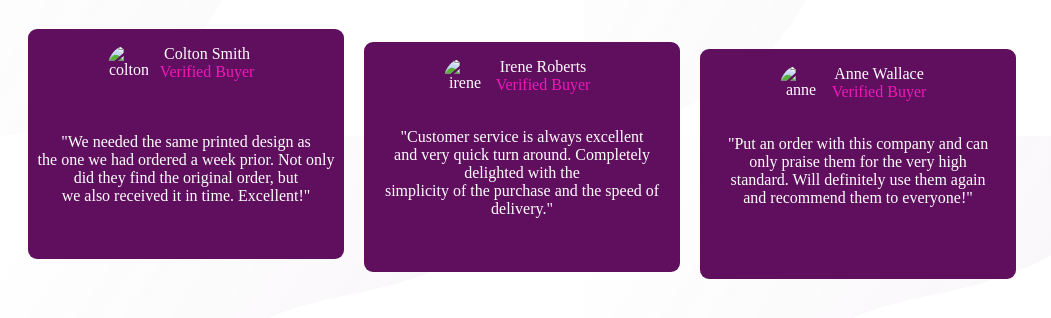
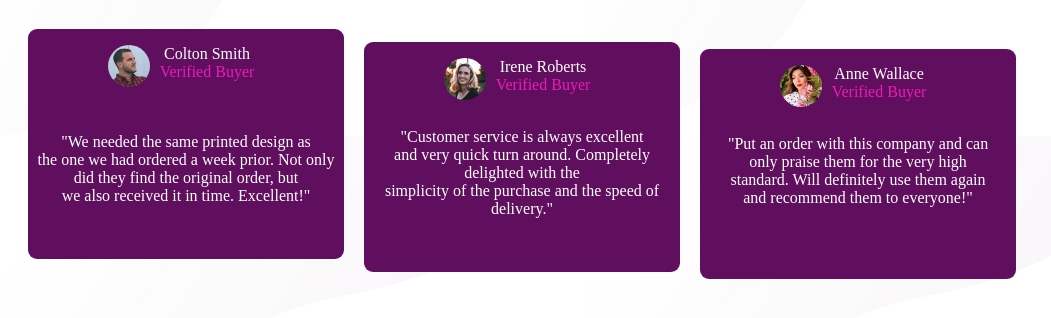
Before and after one commit to stanleybaba24/socialproof, a plain HTML site: page index.html in a window 1280 px wide. Shown: the part 226-544 px from the top of the page, without its empty margins (0-1051 px from the left). Drawn offline with Linux system fonts and the light colour scheme.

Commit message:
Update index.html

```diff
--- a/index.html
+++ b/index.html
@@ -14,7 +14,7 @@
         satisfied customers are <br>saying about our services.</p>
     </div>
     <div class="block" style="color: white;">
-        <p> <img src="images/image-colton.jpg" alt="colton" style="float: left;
+        <p> <img src="image-colton.jpg" alt="colton" style="float: left;
         position: relative;left: 5rem;width:42px;height:42px; border-radius: 50%;"> Colton Smith <br><span style="color: rgb(238, 25, 185);">Verified Buyer</span></p> <p>
         <br> <br> "We needed the same printed design
         as <br>the one we had ordered a week prior.
@@ -22,14 +22,14 @@
         but<br> we also received it in time. Excellent!" </p>
     </div>
     <div class="block-1" style="color: white">
-         <p><img src="images/image-irene.jpg" alt="irene"
+         <p><img src="image-irene.jpg" alt="irene"
     style="float: left;width:42px;height:42px;
     border-radius: 50%;position: relative;left: 5rem;"> Irene Roberts<br> <span style="color: rgb(238, 25, 185);">Verified Buyer</span><br> <br></p><p> "Customer service is always excellent <br>
          and very quick turn around.
         Completely delighted with the <br> simplicity of the purchase and the speed of delivery." </p>
     </div>
     <div class="block-2" style="color: white" >
-        <p><img src="images/image-anne.jpg" alt="anne" style="float: left;
+        <p><img src="image-anne.jpg" alt="anne" style="float: left;
         position: relative;left: 5rem;width:42px;height:42px;border-radius: 50%"> Anne Wallace<br> <span style="color: rgb(238, 25, 185);">Verified Buyer</span><br> <br></p><p> "Put an order with this company
         and can <br> only praise them for the very
          high <br>standard. Will definitely use them again<br> and recommend them to everyone!"</p>
```
